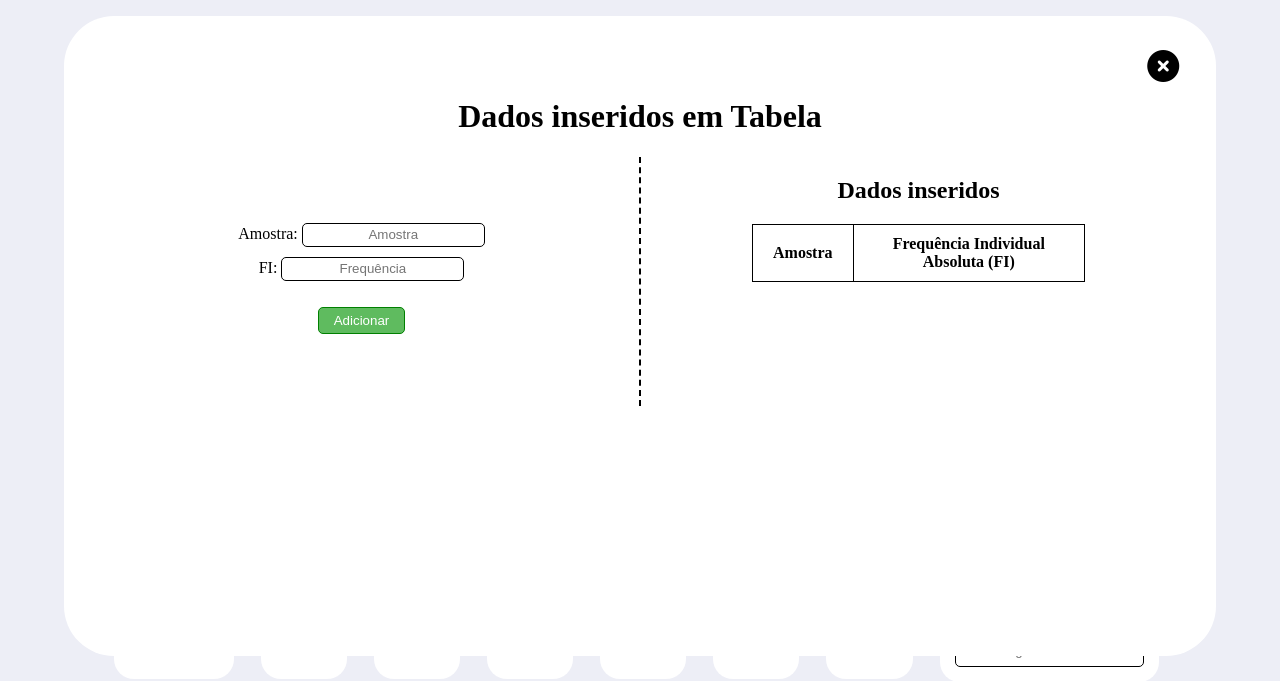
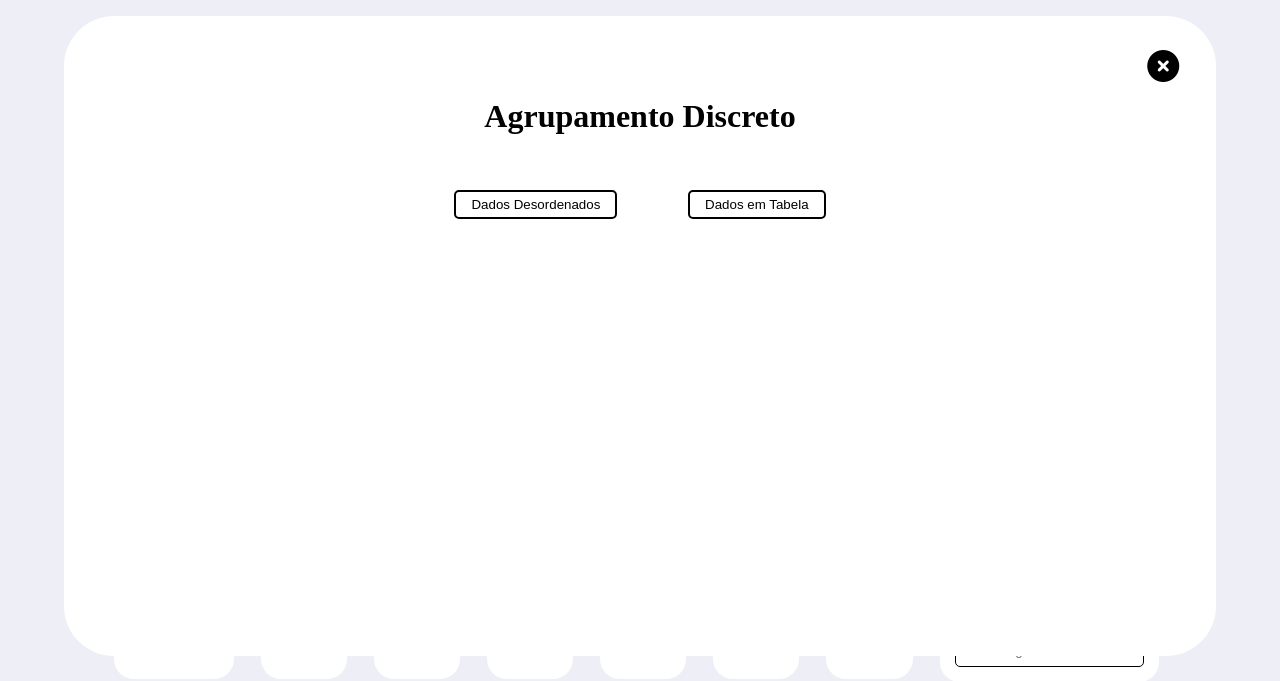
Before and after one commit to IsadoraPBastos/Calculadora-De-Estatistica, a Flask app: page /dados_em_tabela in a window 1280 px wide. Shown: the top 681 px of the page. Run offline with Flask 3, Linux system fonts and the light colour scheme; lists and menus that the app fills with data are empty.

Commit message:
Correção: Agrupamento Discreto englobando dados desordenados e em tabela

```diff
--- a/app.py
+++ b/app.py
@@ -25,7 +25,7 @@ def dados_desordenados():
             FequenciaIndividualAbsolutaRecebida.clear()
             FequenciaIndividualAbsoluta.clear()
             dadosClasses.clear()
-    return render_template("index.html", mostrar_modal="desordenado", dadosDesordenados=dadosDesordenados,
+    return render_template("index.html", mostrar_modal="discreto", dadosDesordenados=dadosDesordenados,
     FequenciaIndividualAbsoluta={},FrequenciaAcumulada={}, Posicoes={},
     FequenciaIndividualAbsolutaRecebida = {}, dadosClasses=[], escolhaCalculo=[],mostrarResultados=False)
 
@@ -43,7 +43,7 @@ def dados_em_tabela():
             dadosDesordenados.clear()
             dadosClasses.clear()
 
-    return render_template("index.html", mostrar_modal="tabela",
+    return render_template("index.html", mostrar_modal="discreto",
     FequenciaIndividualAbsolutaRecebida=FequenciaIndividualAbsolutaRecebida, FequenciaIndividualAbsoluta={},
     FrequenciaAcumulada={}, Posicoes={}, dadosClasses=[], escolhaCalculo=[],mostrarResultados=False)
 
@@ -79,7 +79,6 @@ def agrupamento_classes():
     dadosClasses=dadosClasses, FequenciaIndividualAbsolutaRecebida={},
     FequenciaIndividualAbsoluta={}, FrequenciaAcumulada={}, Posicoes={},
     escolhaCalculo=[], mostrarResultados=False)
-
 
 @app.route("/alteração_fi", methods=["POST", "GET"])
 def alteração_fi():
@@ -290,13 +289,13 @@ def processar_dados_classes(dadosClasses, escolhaCalculo, escolhaCalculoJson, mo
     # Tamanho da amostra
     tamanhoDaAmostra = sum(classe['fi'] for classe in dadosClasses)
 
-    # CÁLCULOS ESTATÍSTICOS PARA DADOS AGRUPADOS EM CLASSES
+    # Cálculos
 
-    # 1. MÉDIA
+    # 1. Média
     soma_xi_fi = sum(classe['xi'] * classe['fi'] for classe in dadosClasses)
     media = round(soma_xi_fi / tamanhoDaAmostra, 2)
 
-    # 2. MODA DE CZUBER
+    # 2. Moda de Czuber
     # Encontrar classe modal (maior frequência)
     classe_modal = max(dadosClasses, key=lambda x: x['fi'])
 
@@ -317,7 +316,7 @@ def processar_dados_classes(dadosClasses, escolhaCalculo, escolhaCalculoJson, mo
     else:
         modaCzuber = round(classe_modal['xi'], 2)  # usa ponto médio se denominador for zero
 
-    # 3. MODA BRUTA (classe com maior frequência)
+    # 3. Moda Bruta (classe com maior frequência)
     max_freq = max(classe['fi'] for classe in dadosClasses)
     modas_brutas = [classe['xi'] for classe in dadosClasses if classe['fi'] == max_freq]
 
@@ -334,7 +333,7 @@ def processar_dados_classes(dadosClasses, escolhaCalculo, escolhaCalculoJson, mo
         tipo_moda = 'Multimodal'
         moda = ", ".join(str(m) for m in modas_brutas)
 
-    # 4. MEDIANA
+    # 4. Mediana
     posicao_mediana = tamanhoDaAmostra / 2
     fac_acumulado = 0
     classe_mediana = None
@@ -353,9 +352,12 @@ def processar_dados_classes(dadosClasses, escolhaCalculo, escolhaCalculoJson, mo
     else:
         mediana = 0
 
-    # 5. VARIÂNCIA (fórmula para dados agrupados)
+    # 5. Variância (fórmula para dados agrupados)
     soma_xi_menos_media_ao_quadrado_fi = sum(((classe['xi'] - media) ** 2) * classe['fi'] for classe in dadosClasses)
     variancia = round(soma_xi_menos_media_ao_quadrado_fi / tamanhoDaAmostra, 2)
+    print(soma_xi_menos_media_ao_quadrado_fi)
+
+
 
     # 6. DESVIO PADRÃO
     desvioPadrao = round(math.sqrt(variancia), 2)
--- a/static/script.js
+++ b/static/script.js
@@ -1,6 +1,6 @@
 // Funções para abrir e fechar modais
-function abrirModalDesordenado() {
-  document.getElementById("container_modal_desordenado").classList.add("show");
+function abrirModalDiscreto() {
+  document.getElementById("container_modal_discreto").classList.add("show");
   document.querySelector(".botoes-calcular-limpar").classList.add("descer");
   document.querySelector(".container-opcoes-tipo-dado").classList.add("descer");
 
@@ -12,27 +12,8 @@ function abrirModalDesordenado() {
   modaCzuberLabel.classList.add("disabled");
 }
 
-function fecharModalDesordenado() {
-  document.getElementById("container_modal_desordenado").classList.remove("show");
-  document.querySelector(".botoes-calcular-limpar").classList.remove("descer");
-  document.querySelector(".container-opcoes-tipo-dado").classList.remove("descer");
-}
-
-function abrirModalTabela() {
-  document.getElementById("container_modal_tabela").classList.add("show");
-  document.querySelector(".botoes-calcular-limpar").classList.add("descer");
-  document.querySelector(".container-opcoes-tipo-dado").classList.add("descer");
-
-  // Desabilitar moda de Czuber para dados em tabela
-  const modaCzuber = document.getElementById("modaCzuber");
-  const modaCzuberLabel = document.querySelector('label[for="modaCzuber"]');
-  modaCzuber.disabled = true;
-  modaCzuber.checked = false;
-  modaCzuberLabel.classList.add("disabled");
-}
-
-function fecharModalTabela() {
-  document.getElementById("container_modal_tabela").classList.remove("show");
+function abrirModalDiscreto() {
+  document.getElementById("container_modal_discreto").classList.remove("show");
   document.querySelector(".botoes-calcular-limpar").classList.remove("descer");
   document.querySelector(".container-opcoes-tipo-dado").classList.remove("descer");
 }
--- a/static/style.css
+++ b/static/style.css
@@ -162,8 +162,8 @@ label[for="modaCzuber"].disabled{
   margin: 2% auto 5% auto;
   position: relative;
 }
-/* Card desordenados */
-.card-desordenados {
+/* Card Agrupamento Discreto */
+.card-discreto {
   height: 100%;
   width: 100%;
   position: relative;
@@ -172,18 +172,18 @@ label[for="modaCzuber"].disabled{
   transform-style: preserve-3d;
 }
 
-.container-card-desordenados {
+.container-card-discreto {
   height: 400px;
   width: 250px;
   perspective: 800px;
 }
 
-.container-card-desordenados:hover > .card-desordenados {
+.container-card-discreto:hover > .card-discreto {
   cursor: pointer;
   transform: rotateY(180deg);
 }
 
-.front-desordenados {
+.front-discreto {
   height: 100%;
   width: 100%;
   border-radius: 2rem;
@@ -196,7 +196,7 @@ label[for="modaCzuber"].disabled{
   display: flex;
 }
 
-.back-desordenados{
+.back-discreto{
   height: 100%;
   width: 100%;
   border-radius: 2rem;
@@ -205,11 +205,11 @@ label[for="modaCzuber"].disabled{
   backface-visibility: hidden;
 }
 
-.front-desordenados {
+.front-discreto {
   border: #5fbb5f;
 }
 
-.back-desordenados {
+.back-discreto {
   transform: rotateY(180deg);
 }
 
@@ -346,6 +346,36 @@ label[for="modaCzuber"].disabled{
   justify-content: center;
 }
 
+#secaoDadosDesordenados,
+#secaoDadosEmTabela {
+    display: none;
+}
+
+.btn-mostrar-tipo-discreto {
+    margin: 3%;
+    padding: 5px;
+    padding-left: 15px;
+    padding-right: 15px;
+    border-radius: 5px;
+    border: solid 2px black;
+    background-color: white;
+    color: black;
+    cursor: pointer;
+}
+
+.btn-mostrar-tipo-discreto:hover {
+    margin: 3%;
+    padding: 5px;
+    padding-left: 15px;
+    padding-right: 15px;
+    border-radius: 5px;
+    border: solid 2px black;
+    background-color: black;
+    color: white;
+    cursor: pointer;
+    transition: 0.3s;
+}
+
 /* Mensagem de erro */
 #msg-erro,
 #msg-erro-calculos,
--- a/templates/index.html
+++ b/templates/index.html
@@ -15,18 +15,12 @@
     <h1>Calculadora de Estatística</h1>
     <div class="container-cards">
       <!-- Parte dos cards-->
-      <div class="container-card-desordenados">
-        <div onclick="abrirModalDesordenado()" class="card-desordenados">
-          <div class="front-desordenados"><b>Dados Desordenados 🔢</b></div>
-          <div class="back-desordenados"><h3 style="margin-top: 35px">Dados Desordenados</h3><p><u>Exemplo</u> </p><p style="margin: 0px 30px">1 - 2 - 3 - 2 - 5 - 5 - 2 - 5 - 3 - 6 - 5 - 3 - 2 - 4 - 3</p></div>
-        </div>
-      </div>
-      <div class="container-card-tabela">
-        <div onclick="abrirModalTabela()" class="card-tabela">
-          <div class="front-tabela"><b>Dados em Tabela 📋</b></div>
-          <div class="back-tabela">
-            <h3><b>Dados em tabela</b></h3>
-            <p><u>Exemplo</u></p>
+      <div class="container-card-discreto">
+        <div onclick="abrirModalDiscreto()" class="card-discreto">
+          <div class="front-discreto"><b>Agrupamento Discreto 🔢</b></div>
+          <div class="back-discreto"><h3 style="margin-top: 35px">Agrupamento Discreto</h3><h4 style="margin: 10px; margin-top: 30px;">Dados Desordenados</h4><p style="margin: 3px;"><u>Exemplo</u></p><p style="margin: 0px 30px">1 - 2 - 3 - 2 - 5 - 5 - 2 - 5 - 3 - 6 - 5 - 3 - 2 - 4 - 3</p>
+            <h4 style="margin: 10px; margin-top: 30px;"><b>Dados em tabela</b></h4>
+            <p style="margin: 3px;"><u>Exemplo</u></p>
             <table>
               <thead>
                 <tr>
@@ -38,14 +32,6 @@
                 <tr>
                   <td>5</td>
                   <td>2</td>
-                </tr>
-                <tr>
-                  <td>2</td>
-                  <td>3</td>
-                </tr>
-                <tr>
-                  <td>6</td>
-                  <td>8</td>
                 </tr>
                 <tr>
                   <td>1,8</td>
@@ -100,17 +86,23 @@
           </p></div>
         </div>
       </div>
+
     </div>
 
-    <!-- Parte de inserção de dados - Desordenado -->
-    <div class="container-modal" id="container_modal_desordenado">
+    <!-- Parte de inserção de dados - Agrupamento Discreto -->
+    <div class="container-modal" id="container_modal_discreto">
       <div class="modal">
-        <div class="botao-fechar-modal" onclick="fecharModalDesordenado()">
+        <div class="botao-fechar-modal" onclick="fecharModalDiscreto()">
           <i class="fa-solid fa-circle-xmark fa-2xl"></i>
         </div>
 
-          <h1>Dados inseridos de forma Desordenada</h1>
-          <div class="divisao-modal"><div style="border-right: 2px dashed; padding: 5% 0%; width: 50%;">
+          <h1>Agrupamento Discreto</h1>
+          <button onclick="mostrarDadosDesordenados()" class="btn-mostrar-tipo-discreto">Dados Desordenados</button>
+          <button onclick="mostrarDadosEmTabela()" class="btn-mostrar-tipo-discreto">Dados em Tabela</button>
+
+          <!-- Parte de inserção de dados - Desordenados -->
+          <div class="divisao-modal" id="secaoDadosDesordenados">
+            <div style="border-right: 2px dashed; padding: 5% 0%; width: 50%;">
         <form action="{{url_for('dados_desordenados')}}" method="POST" id="formDadosDesordenados">
           <div style="margin: 10px;">
             <label for="dado"
@@ -128,18 +120,10 @@
           {%for dado in dadosDesordenados%} {{dado}} &nbsp - &nbsp {% endfor %}
         </div>
         </div>
-      </div>
-    </div>
-    </div>
+          </div>
 
-    <!-- Parte de inserção de dados - Tabela -->
-    <div class="container-modal" id="container_modal_tabela">
-      <div class="modal">
-        <div class="botao-fechar-modal" onclick="fecharModalTabela()">
-          <i class="fa-solid fa-circle-xmark fa-2xl"></i>
-        </div>
-        <h1>Dados inseridos em Tabela</h1>
-        <div class="divisao-modal">
+          <!-- Parte de inserção de dados - Tabela -->
+          <div class="divisao-modal" id="secaoDadosEmTabela">
         <div style="border-right: 2px dashed; padding: 5% 0%; width: 50%;">
         <form action="{{url_for('dados_em_tabela')}}" method="POST">
           <div style="margin: 10px;">
@@ -176,8 +160,8 @@
           </tbody>
         </table>
         </div>
-      </div>
-      </div>
+          </div>
+    </div>
     </div>
 
     <!-- Parte de inserção de dados - Agrupamento por Classes -->
@@ -609,11 +593,23 @@
   </body>
   <script src="/static/script.js"></script>
   <script>
+     const secaoDadosDesordenado = document.getElementById('secaoDadosDesordenados');
+          const secaoDadosEmTabela = document.getElementById('secaoDadosEmTabela');
+
+          function mostrarDadosDesordenados() {
+            secaoDadosDesordenado.style.display = 'flex';
+            secaoDadosEmTabela.style.display = 'none';
+          }
+
+          function mostrarDadosEmTabela() {
+            secaoDadosEmTabela.style.display = 'flex';
+            secaoDadosDesordenado.style.display = 'none';
+          }
         document.addEventListener("DOMContentLoaded", () => {
-      const modalDesordenado = document.getElementById(
-        "container_modal_desordenado"
+
+      const modalDiscreto = document.getElementById(
+        "container_modal_discreto"
       );
-      const modalTabela = document.getElementById("container_modal_tabela");
       const modalClasses = document.getElementById("container_modal_classes");
       const tipoModal = "{{ mostrar_modal }}";
       const botoes = document.querySelector(".botoes-calcular-limpar");
@@ -628,21 +624,8 @@
       );
       const checkboxesSemCzuber = document.querySelectorAll("input.escolha-checkbox:not(#todos):not(#modaCzuber)");
 
-      if (tipoModal === "desordenado") {
-        modalDesordenado.classList.add("show");
-        botoes.classList.add("descer");
-        tipo_dado.classList.add("descer");
-        modaCzuberBotao.disabled = true;
-        modaCzuberDesign.classList.add("disabled");
-        tiposRadio.forEach(
-          (radio) => (radio.checked = radio.value === tipoDadoMarcado)
-        );
-        checkboxesSemCzuber.forEach(
-          (checkbox) =>
-            (checkbox.checked = escolhaMarcada.includes(checkbox.value))
-        );
-      } else if (tipoModal === "tabela") {
-        modalTabela.classList.add("show");
+      if (tipoModal === "discreto") {
+        modalDiscreto.classList.add("show");
         botoes.classList.add("descer");
         tipo_dado.classList.add("descer");
         modaCzuberBotao.disabled = true;
@@ -742,8 +725,8 @@
     });
 
     // Funções para abrir e fechar modais
-    function abrirModalDesordenado() {
-      document.getElementById("container_modal_desordenado").classList.add("show");
+    function abrirModalDiscreto() {
+      document.getElementById("container_modal_discreto").classList.add("show");
       document.querySelector(".botoes-calcular-limpar").classList.add("descer");
       document.querySelector(".container-opcoes-tipo-dado").classList.add("descer");
 
@@ -755,30 +738,12 @@
       modaCzuberLabel.classList.add("disabled");
     }
 
-    function fecharModalDesordenado() {
-      document.getElementById("container_modal_desordenado").classList.remove("show");
+    function fecharModalDiscreto() {
+      document.getElementById("container_modal_discreto").classList.remove("show");
       document.querySelector(".botoes-calcular-limpar").classList.remove("descer");
       document.querySelector(".container-opcoes-tipo-dado").classList.remove("descer");
     }
 
-    function abrirModalTabela() {
-      document.getElementById("container_modal_tabela").classList.add("show");
-      document.querySelector(".botoes-calcular-limpar").classList.add("descer");
-      document.querySelector(".container-opcoes-tipo-dado").classList.add("descer");
-
-      // Desabilitar moda de Czuber para dados em tabela
-      const modaCzuber = document.getElementById("modaCzuber");
-      const modaCzuberLabel = document.querySelector('label[for="modaCzuber"]');
-      modaCzuber.disabled = true;
-      modaCzuber.checked = false;
-      modaCzuberLabel.classList.add("disabled");
-    }
-
-    function fecharModalTabela() {
-      document.getElementById("container_modal_tabela").classList.remove("show");
-      document.querySelector(".botoes-calcular-limpar").classList.remove("descer");
-      document.querySelector(".container-opcoes-tipo-dado").classList.remove("descer");
-    }
 
     function abrirModalClasses() {
       document.getElementById("container_modal_classes").classList.add("show");
```
Also changed, not shown: README.md.
